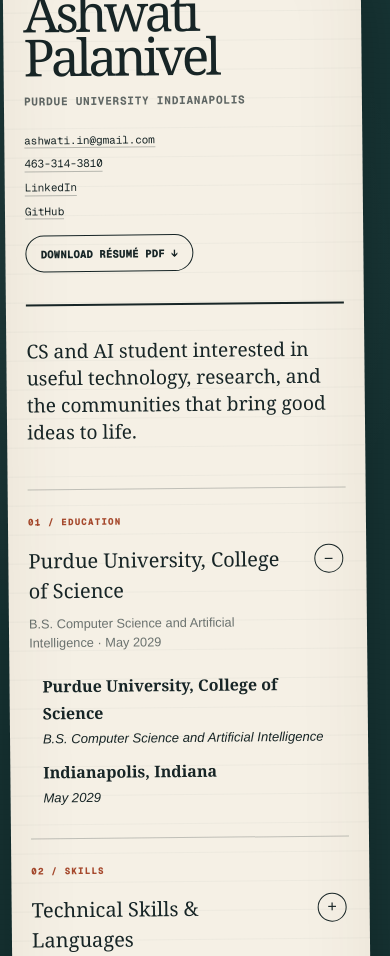
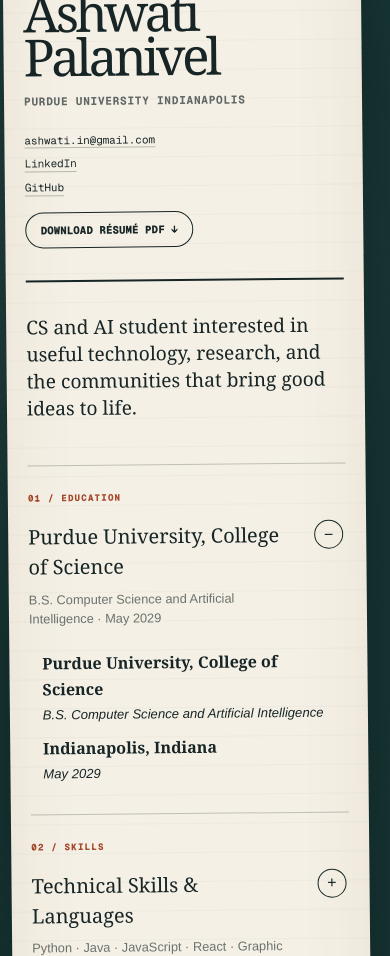
Before and after one commit to ashwatip/portfolio-website, a Next.js app: page / in a window 390 px wide. Shown: the part 1160-2116 px from the top of the page. Built offline with nearby package versions, Linux system fonts and the light colour scheme.

Commit message:
Remove phone number from portfolio

```diff
--- a/app/page.tsx
+++ b/app/page.tsx
@@ -91,7 +91,7 @@
         <article className="resume-paper">
           <header className="resume-header">
             <div><p className="paper-overline">Computer Science + AI</p><h2 id="resume-title">Ashwati Palanivel</h2><p className="resume-title">Purdue University Indianapolis</p></div>
-            <address><a href="mailto:ashwati.in@gmail.com">ashwati.in@gmail.com</a><a href="tel:+14633143810">463-314-3810</a><a href="https://www.linkedin.com/in/ashwatipalanivel" target="_blank" rel="noreferrer">LinkedIn</a><a href="https://github.com/ashwatip" target="_blank" rel="noreferrer">GitHub</a><a className="resume-download" href={`${assetBase}/assets/Ashwati-Palanivel-Resume.pdf`} download>Download résumé PDF ↓</a></address>
+            <address><a href="mailto:ashwati.in@gmail.com">ashwati.in@gmail.com</a><a href="https://www.linkedin.com/in/ashwatipalanivel" target="_blank" rel="noreferrer">LinkedIn</a><a href="https://github.com/ashwatip" target="_blank" rel="noreferrer">GitHub</a><a className="resume-download" href={`${assetBase}/assets/Ashwati-Palanivel-Resume.pdf`} download>Download résumé PDF ↓</a></address>
           </header>
           <p className="paper-introduction">CS and AI student interested in useful technology, research, and the communities that bring good ideas to life.</p>
           <div className="resume-sections">{sections.map(section=><ResumeSection key={section.id} section={section} open={openSection===section.id} onToggle={()=>setOpenSection(openSection===section.id?"":section.id)} />)}</div>
```
Also changed, not shown: 1 other file (tests, documents, lock files or other folders).
